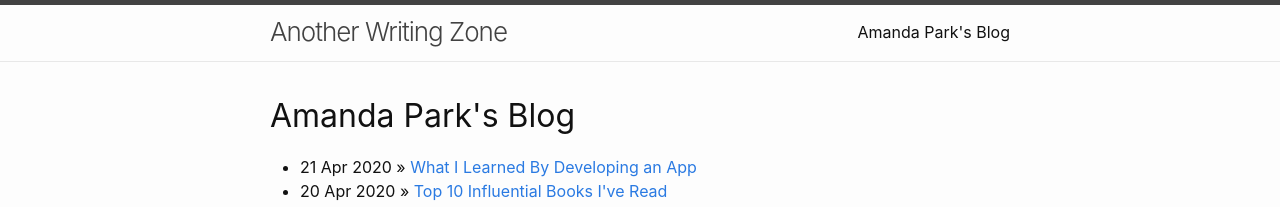
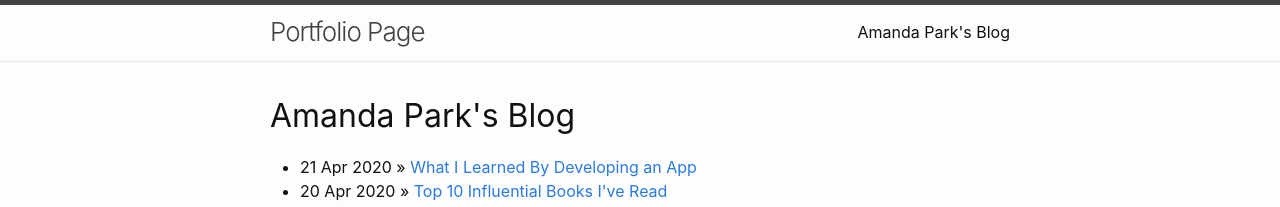
Before and after one commit to amanda-park/amanda-park.github.io, a Jekyll site: the page built from blog/index.html, in a window 1280 px wide. Shown: the top 207 px of the page. Built offline with Jekyll 4.4.1, drawn with Linux system fonts in a browser that asks for light colours.

Commit message:
Update _config.yml

```diff
--- a/_config.yml
+++ b/_config.yml
@@ -1,4 +1,4 @@
-title: Another Writing Zone
+title: Portfolio Page
 author:
   name: Amanda Park
   email: apark24@binghamton.edu
```
